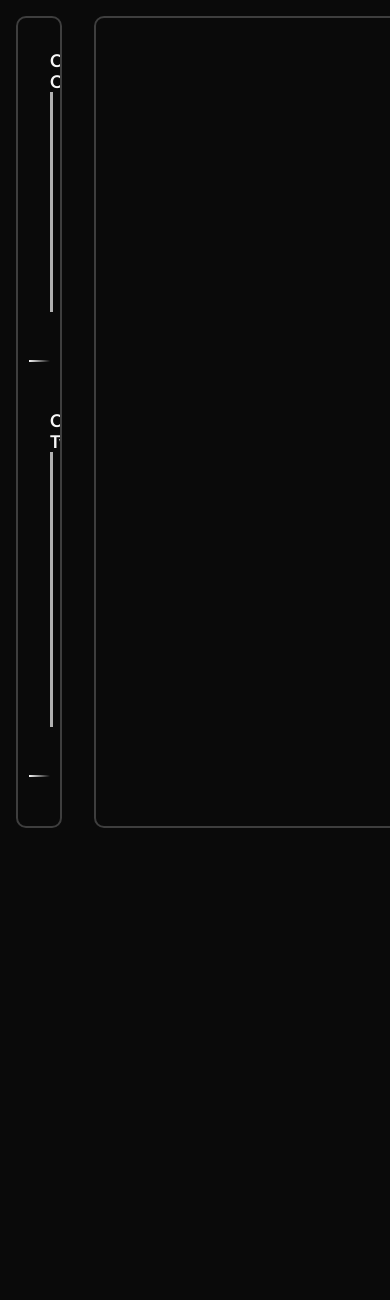
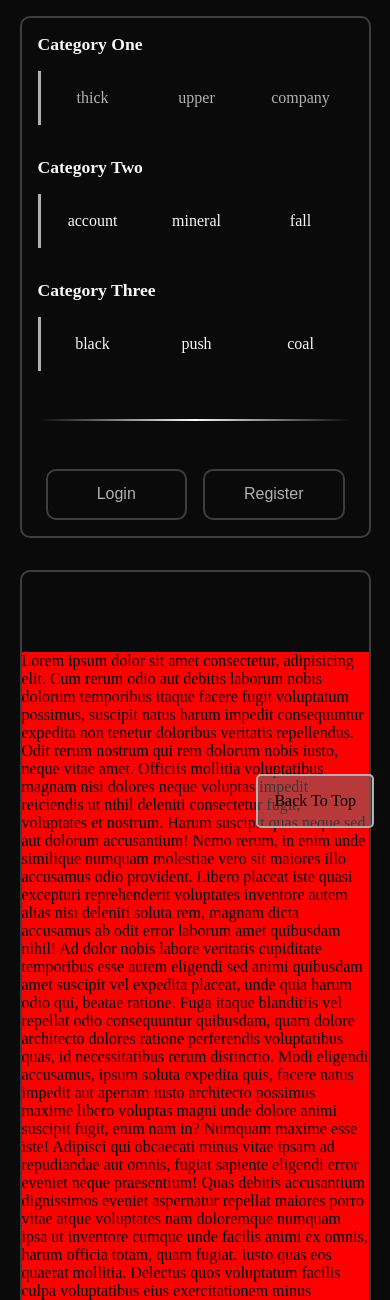
Before and after one commit to arx9781/Student_Portal, a PHP site: page /dist/dashboard.html in a window 390 px wide. Shown: the top 1300 px of the page. Before the commit the page ends 828 px from the top, so only its background shows below. Run offline with PHP 8.4, Linux system fonts and the light colour scheme.

Commit message:
Responsiveness Added

```diff
--- a/dist/dashboard.html
+++ b/dist/dashboard.html
@@ -10,6 +10,9 @@
 </head>
 
 <body>
+    <div class="window-0">
+        <p>Back To Top</p>
+    </div>
     <div class="dashboard-wrapper">
         <aside class="dash-sidebar">
             <ul>
@@ -18,22 +21,13 @@
                     <li><a href="#section-1">thick</a></li>
                     <li><a href="#section-2">upper</a></li>
                     <li><a href="#section-3">company</a></li>
-                    <li><a href="#">wish</a></li>
                 </div>
-            </ul>
-            <hr class="hor-rule">
-            <ul>
                 <h1>Category Two</h1>
                 <div class="tab-2">
                     <li>account</li>
                     <li>mineral</li>
                     <li>fall</li>
-                    <li>therefore</li>
-                    <li>continent</li>
                 </div>
-            </ul>
-            <hr class="hor-rule">
-            <ul>
                 <h1>Category Three</h1>
                 <div class="tab-3">
                     <li>black</li>
@@ -41,6 +35,7 @@
                     <li>coal</li>
                 </div>
             </ul>
+            <hr class="hor-rule">
             <div class="btn-container">
                 <button class="logbtn"><a href="/dist/login.html">Login</a></button>
                 <button class="regbtn"><a href="/index.html">Register</a></button>
@@ -48,13 +43,130 @@
         </aside>
         <main class="dash-main">
             <section id="section-1">
-
+                <div class="text">
+                    Lorem ipsum dolor sit amet consectetur, adipisicing elit. Cum rerum odio aut debitis laborum nobis
+                    dolorum temporibus itaque facere fugit voluptatum possimus, suscipit natus harum impedit
+                    consequuntur expedita non tenetur doloribus veritatis repellendus. Odit rerum nostrum qui rem
+                    dolorum nobis iusto, neque vitae amet. Officiis mollitia voluptatibus magnam nisi dolores neque
+                    voluptas impedit reiciendis ut nihil deleniti consectetur fugit, voluptates et nostrum. Harum
+                    suscipit quas neque sed aut dolorum accusantium! Nemo rerum, in enim unde similique numquam
+                    molestiae vero sit maiores illo accusamus odio provident. Libero placeat iste quasi excepturi
+                    reprehenderit voluptates inventore autem alias nisi deleniti soluta rem, magnam dicta accusamus ab
+                    odit error laborum amet quibusdam nihil! Ad dolor nobis labore veritatis cupiditate temporibus esse
+                    autem eligendi sed animi quibusdam amet suscipit vel expedita placeat, unde quia harum odio qui,
+                    beatae ratione. Fuga itaque blanditiis vel repellat odio consequuntur quibusdam, quam dolore
+                    architecto dolores ratione perferendis voluptatibus quas, id necessitatibus rerum distinctio. Modi
+                    eligendi accusamus, ipsum soluta expedita quis, facere natus impedit aut aperiam iusto architecto
+                    possimus maxime libero voluptas magni unde dolore animi suscipit fugit, enim nam in? Numquam maxime
+                    esse iste! Adipisci qui obcaecati minus vitae ipsam ad repudiandae aut omnis, fugiat sapiente
+                    eligendi error eveniet neque praesentium! Quas debitis accusantium dignissimos eveniet aspernatur
+                    repellat maiores porro vitae atque voluptates nam doloremque numquam ipsa ut inventore cumque unde
+                    facilis animi ex omnis, harum officia totam, quam fugiat. Iusto quas eos quaerat mollitia. Delectus
+                    quos voluptatum facilis culpa voluptatibus eius exercitationem minus laudantium nulla a, ipsum nihil
+                    commodi iure, quidem ad nobis reprehenderit optio? Magni illum alias accusamus, dicta quis quas
+                    dolorum at laborum, eligendi eum omnis debitis facere eaque quia tempore velit! Eaque, nemo
+                    voluptates dolores asperiores tempora aliquam non! Voluptates laboriosam voluptatum temporibus
+                    minima tenetur, similique fuga facere esse! Ea maxime tempora odio excepturi cum accusamus aliquam
+                    est saepe ipsam magnam pariatur accusantium impedit repellendus alias eligendi perspiciatis, ad
+                    distinctio temporibus eveniet quaerat! Quos vero accusantium voluptatem nostrum nulla laborum fugit
+                    id nemo doloremque quod eum iusto molestiae quisquam pariatur repellat magni placeat blanditiis
+                    tenetur enim, at officia itaque ea laboriosam ipsam! Odio laboriosam assumenda consequatur sed
+                    dolore distinctio quia sint tenetur expedita magnam facere at fugit, est deleniti dolorum? A veniam
+                    voluptates sunt deserunt similique fugit praesentium, amet accusamus! Reiciendis nihil quasi ad
+                    nulla vitae, est inventore velit architecto et autem facere dolorum reprehenderit suscipit cumque
+                    officia exercitationem voluptatibus rerum eaque laudantium sunt asperiores fugiat corporis. Iure
+                    fugiat cumque assumenda dolor harum nesciunt aperiam laborum, perspiciatis voluptates fugit modi non
+                    reprehenderit quis delectus officiis ut enim accusantium minus saepe? Quae officiis, commodi
+                    voluptate aliquam quis quidem nostrum? Aspernatur maiores ad dolorem, placeat corrupti aut sit
+                    praesentium nihil nobis soluta, sequi iure, ut amet atque facilis ullam! Id, molestiae a eligendi ea
+                    sapiente ad! Soluta fugit molestias ipsum eligendi sed necessitatibus minima enim. Officia
+                    repudiandae, aperiam maxime mollitia dignissimos deleniti distinctio perferendis, voluptates quam
+                    aut odio perspiciatis eligendi minus officiis. Consequuntur illo eum perspiciatis ullam harum
+                    numquam quam, assumenda voluptatibus eaque omnis debitis est. Modi!
+                </div>
             </section>
             <section id="section-2">
-
+                <div class="text">Lorem ipsum dolor sit amet consectetur adipisicing elit. Magnam ipsum, ducimus dolore
+                    accusantium reiciendis aspernatur laborum voluptatibus obcaecati iste necessitatibus ex aliquam aut
+                    non et quibusdam ab odio deserunt deleniti ipsa, totam iure explicabo magni amet assumenda. Dolore
+                    beatae minima, omnis quasi labore, cumque dolores vero aliquid dicta velit quisquam, atque totam
+                    placeat incidunt provident blanditiis. Porro quia consequatur, asperiores est perspiciatis illo
+                    repellat amet hic aut nulla ipsam totam eos delectus optio expedita beatae nemo odio vitae
+                    voluptates nesciunt repellendus sint culpa distinctio natus! Obcaecati tempore sint iste reiciendis
+                    accusamus id quae nostrum doloremque laboriosam atque! Nesciunt amet quidem consequatur. Recusandae
+                    deleniti assumenda tenetur aut reprehenderit rerum. Accusantium quae mollitia ea laborum nisi rem
+                    ipsa quam libero quibusdam debitis doloribus fugit illum praesentium recusandae earum numquam, sint
+                    aut atque vero ab beatae. Omnis sint, laudantium illum rerum animi, odio necessitatibus sapiente
+                    doloremque voluptatem optio ad, suscipit voluptatibus. Soluta magni minus molestiae natus suscipit.
+                    Dignissimos, nobis delectus id, error repellendus accusamus tempora recusandae in distinctio,
+                    impedit tenetur neque porro est. Incidunt temporibus ex cumque, nobis iure id ea inventore eos ipsum
+                    dignissimos qui aliquam enim earum dolore quis, nihil ullam cupiditate, molestiae provident. Odio
+                    consequuntur quo maiores delectus illo quas quibusdam, harum voluptatibus est alias eaque sequi enim
+                    eveniet sed tempore incidunt explicabo facere. Eligendi velit quasi minus officiis repudiandae
+                    laudantium magnam voluptas placeat veniam earum ipsa itaque tenetur laboriosam iste amet eos,
+                    dignissimos nulla dolore mollitia nisi praesentium pariatur est perspiciatis? Atque odio
+                    consequuntur repellat nesciunt. Illum doloremque cumque odit deleniti corporis eaque sunt atque modi
+                    ipsam commodi laborum reprehenderit fugiat veritatis repellendus suscipit cupiditate non vel quia
+                    voluptatem voluptatibus, in accusamus magnam unde? Iusto totam ex quaerat. Enim quod error sunt,
+                    impedit praesentium, cumque voluptate dolore officia soluta nobis inventore id quidem, architecto
+                    provident alias cum sed! Itaque magnam fugit temporibus dignissimos dolor quibusdam, architecto
+                    deserunt nesciunt harum explicabo assumenda eum. Reprehenderit beatae autem illum natus? Vero
+                    tempore nam eligendi? Quasi error ut minus libero iusto quaerat officia sint id, totam fuga.
+                    Laboriosam neque, soluta tempore eveniet in ipsam saepe tempora blanditiis eaque obcaecati alias
+                    architecto deserunt quis corrupti, ipsa recusandae commodi illum eius quas aspernatur nulla! Iure
+                    quaerat hic maiores vero voluptate, enim repudiandae, officiis molestiae inventore ullam nulla, sint
+                    voluptates. Facilis tempora minus aliquid exercitationem quos quae iusto ea nemo dolore maiores.
+                    Laudantium rem libero ullam quam inventore quae sapiente culpa at ad natus distinctio rerum beatae,
+                    debitis possimus? Explicabo consequatur quam nulla nisi amet eius cumque velit deserunt? Culpa quod
+                    itaque laudantium unde odio ipsum animi. Tempora, impedit? Voluptatum, blanditiis? Nobis repellat
+                    beatae illum est quae. Laboriosam perspiciatis similique, sunt id quod excepturi aliquam pariatur
+                    maxime iure aliquid voluptatum ipsum iste natus. Perferendis omnis officiis, dolor provident quam
+                    exercitationem numquam facere consectetur hic necessitatibus repellat saepe reiciendis in, error ad
+                    itaque. Expedita id non nisi suscipit beatae quidem dolore illo dolor excepturi at? Quis perferendis
+                    ea adipisci maiores architecto quisquam nisi impedit vel sunt quaerat. Expedita aut itaque quibusdam
+                    nostrum accusantium dignissimos consequatur, molestiae dolorum!</div>
             </section>
             <section id="section-3">
-
+                <div class="text">Lorem ipsum dolor sit amet consectetur adipisicing elit. Minus ipsum magnam
+                    accusantium, quam natus omnis delectus at tempore sequi earum est molestiae commodi asperiores hic,
+                    qui esse distinctio, a veniam officia quos sapiente? Voluptate, amet? Libero perspiciatis dolorum
+                    voluptatibus blanditiis ut molestiae suscipit eligendi ea dignissimos qui neque, dolore adipisci ad
+                    asperiores, animi deleniti doloremque delectus unde. Voluptates nostrum quas consequuntur, eaque,
+                    enim tempore voluptatem odio vero iste aliquid sint mollitia dolor blanditiis fuga quibusdam!
+                    Dolorem itaque sunt fugit officia possimus hic nobis recusandae, alias voluptatum consequuntur
+                    perspiciatis aliquam, illo, voluptatem at suscipit odit ab harum accusamus omnis dignissimos sequi
+                    similique rerum. Veritatis iste fugiat vel vitae amet vero, cum eum quos accusamus dolorem id enim
+                    adipisci ratione laboriosam modi illum blanditiis quam velit minima, dignissimos corrupti deleniti
+                    officiis maxime. Perferendis voluptatibus, blanditiis corporis optio provident beatae exercitationem
+                    tenetur eligendi placeat esse repudiandae magnam. Provident, architecto voluptatibus quo voluptas
+                    vero distinctio id ut enim nihil laudantium magnam. A, omnis odio obcaecati ad saepe eligendi esse
+                    error ipsam quasi libero sint deleniti earum ut impedit! A officia, vero natus voluptate at numquam,
+                    mollitia consequuntur eveniet praesentium culpa magnam, minus vitae! Blanditiis ipsa doloribus
+                    laborum officia sint ipsam nulla obcaecati quisquam officiis aspernatur sunt voluptas maxime
+                    consectetur, eius culpa architecto veniam ratione, dolor commodi tempore cumque. Assumenda ad
+                    repudiandae, nisi consequatur illum adipisci nemo aperiam consequuntur hic ea natus, necessitatibus
+                    iste recusandae fugiat dolores. Qui dicta, expedita itaque repellendus, officia laboriosam
+                    laudantium voluptatum reprehenderit molestiae consectetur sint, consequuntur sunt. Maxime iure
+                    aliquid id officiis, ratione nobis nihil at quam. Aperiam amet soluta quis. Natus consequuntur
+                    iusto, veniam voluptate unde cupiditate aliquid doloremque nam quos laboriosam fuga consectetur eius
+                    harum esse ipsum dicta facere sit alias animi, pariatur, aut officiis! At optio a ratione facilis
+                    minus labore voluptate sed ullam repellendus eum, iusto maxime facere molestias quasi quod
+                    perspiciatis reprehenderit alias vel veniam ipsam quae libero. Culpa, cum natus. Sed hic, non, quia
+                    illum sapiente animi perspiciatis provident, itaque fugiat debitis illo. Libero numquam natus
+                    doloremque blanditiis quis mollitia odit beatae recusandae minima, sunt neque reiciendis quibusdam
+                    molestiae ad aliquid? Id architecto laboriosam, porro debitis optio quia. Corporis, voluptas aliquam
+                    exercitationem harum minus ducimus nisi ullam aliquid suscipit pariatur numquam, qui, enim nesciunt.
+                    Veritatis hic laborum aperiam. Placeat laudantium sequi perferendis omnis deserunt. Repudiandae
+                    officiis quis alias laboriosam illum voluptates ab enim, ipsum soluta eos iure dolorem quia modi
+                    dolor beatae? Eos facere quas reprehenderit consequatur architecto obcaecati nesciunt officiis,
+                    optio possimus repudiandae? Sit quaerat optio reprehenderit dolores, tempora, porro explicabo a,
+                    nobis expedita temporibus consequuntur quo ex laboriosam itaque modi quia eveniet suscipit nisi? Sed
+                    harum porro natus officia alias. Corporis quaerat autem explicabo magnam iste reprehenderit aliquam
+                    eaque amet necessitatibus quidem eius voluptatibus facere, beatae architecto, saepe quod tempora
+                    consequuntur odit aspernatur, quam quas? Impedit, eos. Similique ducimus aliquam soluta
+                    exercitationem numquam nobis modi magnam voluptates, unde harum nemo excepturi porro provident amet
+                    repellendus? Praesentium neque libero natus exercitationem iure molestias numquam quae, labore
+                    perferendis accusamus dolorem! Autem accusantium voluptate nam!</div>
             </section>
         </main>
     </div>
--- /dev/null
+++ b/dist/database/index.php
@@ -0,0 +1,5 @@
+<?php
+
+
+
+?>
--- a/dist/login.html
+++ b/dist/login.html
@@ -13,7 +13,7 @@
     <div class="index-wrapper">
         <aside class="heading-link">
             <div class="login-link">
-                <h1>Don't Have an Account?
+                <h1>No Account?
                     <a href="/index.html">Create One</a>
                 </h1>
             </div>
--- a/index.html
+++ b/index.html
@@ -27,15 +27,15 @@
                 <div class="register-form">
                     <form action="" method="post" class="register-form-inner">
                         <p class="form-heading">Name/Full Name</p>
-                        <input type="text" name="regFieldOne" id="inp1" placeholder="John Doe" class="input-text">
+                        <input type="text" name="regFieldOne" id="inp1" placeholder="John Doe" class="input-text" />
                         <p class="form-heading">Enter Email</p>
                         <input type="text" name="regFieldTwo" id="inp2" placeholder="example@gmail.com"
-                            class="input-text">
+                            class="input-text" />
                         <div class="bottom-wrapper">
                             <p class="form-heading">Create a Password</p>
                             <div class="password-row">
                                 <input type="password" name="regFieldThree" id="inp3" placeholder="********"
-                                    class="input-text" title="Password Cannot be Shorter than 8 Characters">
+                                    class="input-text" title="Password Cannot be Shorter than 8 Characters" />
                                 <button class="btn" type="submit">
                                     <a href="#">Submit</a>
                                 </button>
--- a/src/main.js
+++ b/src/main.js
@@ -0,0 +1,3 @@
+const resetView = document.getElementsByClassName("window-0");
+
+resetView = window.scrollTo(0, 0);
--- a/src/main.scss
+++ b/src/main.scss
@@ -107,6 +107,7 @@ main {
           transition: all 0.2s ease;
           font-family: monospace;
 
+          &:hover,
           &:focus {
             box-shadow: 0px 0px 20px var(--boxshadow-light);
             border-color: var(--text-color-alt);
@@ -160,6 +161,32 @@ main {
   }
 }
 
+@media only screen and (max-width: 700px) {
+  body {
+    width: 100vw;
+    height: 100vh;
+
+    .index-wrapper {
+      width: 100%;
+      min-height: 100vh;
+
+      .heading-link {
+        width: 90%;
+      }
+
+      .register-container {
+        .register-form {
+          width: 90%;
+          .register-form-inner {
+            .password-row {
+            }
+          }
+        }
+      }
+    }
+  }
+}
+
 .dashboard-wrapper {
   display: grid;
   grid-template-columns: 20% 80%;
@@ -181,13 +208,15 @@ main {
     .hor-rule {
       background: linear-gradient(
         90deg,
+        var(--dark-primary),
         var(--light-primary),
         var(--dark-primary)
       );
       width: 50%;
-      margin: 2rem auto;
+      margin: 1rem auto;
       height: 2px;
       border: none;
+      display: none;
     }
 
     ul {
@@ -243,7 +272,7 @@ main {
       padding: 1rem;
       display: flex;
       align-items: center;
-      justify-content: space-between;
+      justify-content: center;
 
       .logbtn {
         padding: 0.9rem;
@@ -253,6 +282,29 @@ main {
         border: 2px solid var(--silver-accent);
         transition: all 0.2s ease-in-out;
         cursor: pointer;
+        margin: 0 0.5rem;
+
+        a {
+          text-decoration: none;
+          color: var(--text-color-alt);
+          font-size: 1rem;
+        }
+
+        &:hover {
+          border-color: var(--text-color-main);
+          transform: scale(0.9);
+          box-shadow: 0px 0px 20px var(--boxshadow-light);
+        }
+      }
+      .regbtn {
+        padding: 0.9rem;
+        border-radius: 10px;
+        background: none;
+        outline: none;
+        border: 2px solid var(--silver-accent);
+        transition: all 0.2s ease-in-out;
+        cursor: pointer;
+        margin: 0 0.5rem;
 
         a {
           text-decoration: none;
@@ -282,7 +334,124 @@ main {
       width: 100%;
       // height: 100vh;
       margin: 5rem 0;
+    }
+    #section-1 {
       background-color: red;
+    }
+    #section-2 {
+      background-color: green;
+    }
+    #section-3 {
+      background-color: blue;
     }
   }
 }
+
+@media only screen and (max-width: 1200px) {
+  body {
+    .window-0 {
+      display: block;
+      position: fixed;
+      right: 0;
+      bottom: 0;
+      margin: 1rem;
+      background-color: var(--silver-accent);
+      border: 2px solid var(--text-color-alt);
+      padding: 1rem;
+      border-radius: 5px;
+    }
+  }
+  .dashboard-wrapper {
+    // grid-template-columns: 100%;
+    // grid-template-rows: none;
+    // overflow: auto;
+    display: flex;
+    align-items: center;
+    justify-content: center;
+    flex-direction: column;
+    height: auto;
+
+    .dash-sidebar {
+      // grid-column: 1;
+      // max-height: max-content;
+      margin-top: 1rem;
+      width: 90%;
+      display: flex;
+      align-items: start;
+      justify-content: space-between;
+      flex-direction: column;
+      overflow: hidden;
+
+      ul {
+        display: block;
+        flex-direction: row;
+        width: 100%;
+        padding: 1rem;
+        margin: 0;
+
+        .tab-1,
+        .tab-2,
+        .tab-3 {
+          width: 100%;
+          display: flex;
+          align-items: center;
+          justify-content: space-between;
+          flex-direction: row;
+          margin: 1rem 0 2rem 0;
+
+          li {
+            text-align: center;
+            padding: 0;
+            padding: 1rem;
+            border-radius: 5px;
+          }
+        }
+
+        .tab-3 {
+          margin-bottom: 1rem;
+        }
+      }
+
+      .hor-rule {
+        display: block;
+        width: 90%;
+      }
+
+      .btn-container {
+        width: 100%;
+        display: flex;
+        align-items: center;
+        justify-content: space-between;
+        padding: 1rem;
+        margin-top: 1rem;
+
+        .logbtn {
+          width: 50%;
+        }
+        .regbtn {
+          width: 50%;
+        }
+      }
+    }
+
+    .dash-main {
+      margin: 1rem;
+      padding: 0;
+      width: 90%;
+    }
+  }
+}
+
+// @media only screen and (max-width: 700px) {
+//   .dashboard-wrapper {
+//     grid-template-columns: 100%;
+//     grid-template-rows: none;
+//     overflow: auto;
+
+//     .dash-sidebar {
+//       grid-column: 1;
+//       max-height: max-content;
+//       margin-top: 1rem;
+//     }
+//   }
+// }
--- a/src/partials/_base.scss
+++ b/src/partials/_base.scss
@@ -2,8 +2,6 @@
   box-sizing: border-box;
   margin: 0;
   padding: 0;
-  font-family: "Trebuchet MS", "Lucida Sans Unicode", "Lucida Grande",
-    "Lucida Sans", Arial, sans-serif;
 }
 
 html {
@@ -26,6 +24,10 @@ body {
   height: 100vh;
   background-color: var(--dark-primary);
 
+  .window-0 {
+    display: none;
+  }
+
   ::selection {
     background: #ba04d6;
   }
```
Also changed, not shown: dist/main.css, 1 other file.
